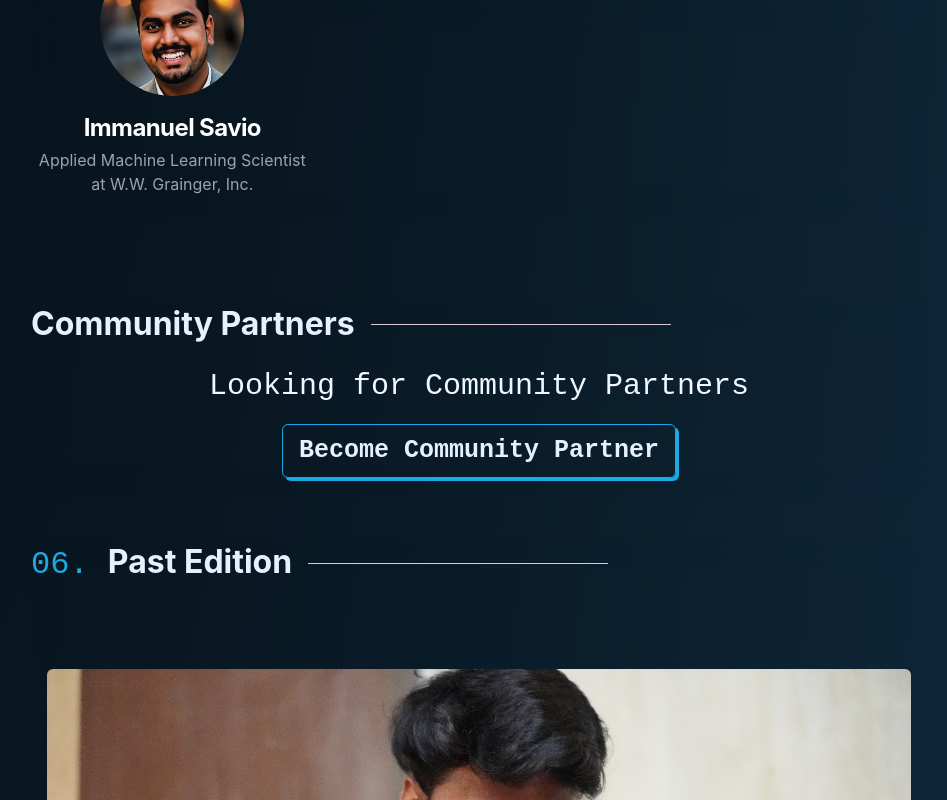
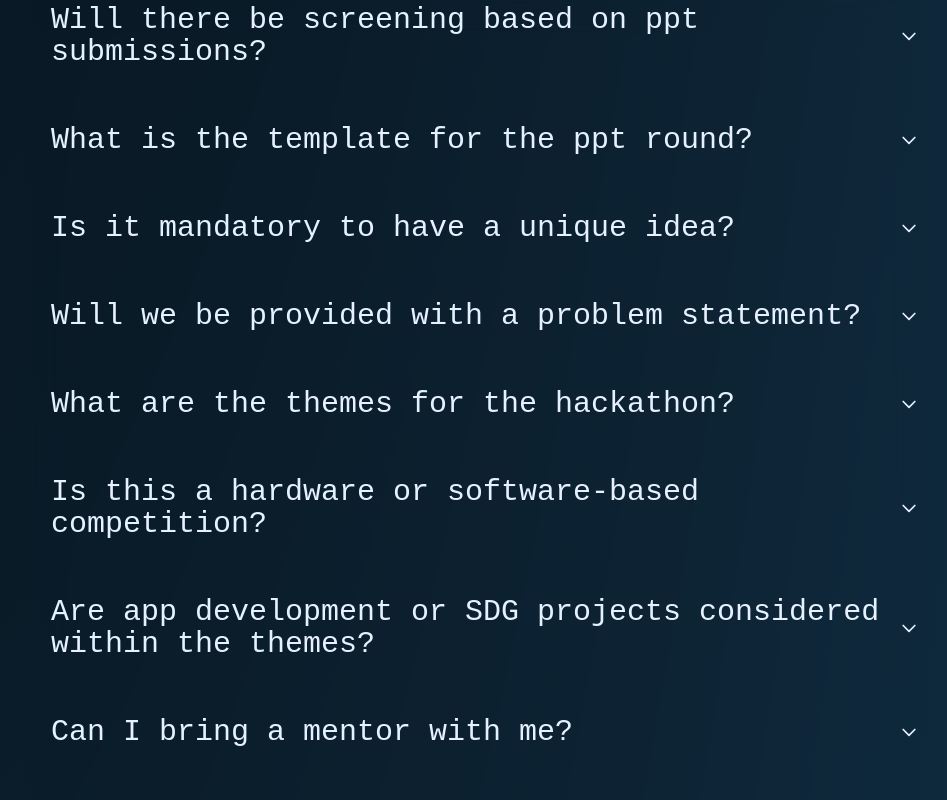
Before and after one commit to theajthakur/gih24, a React (Create React App) app: page / in a window 1280 px wide. Shown: the part 5871-6671 px from the top of the page, without its empty margins (161-1108 px from the left). Built offline with nearby package versions, Linux system fonts and the light colour scheme.

Commit message:
Removed Community

```diff
--- a/src/App.jsx
+++ b/src/App.jsx
@@ -36,10 +36,10 @@ function App() {
         <Themes />
         <Schedule />
         <SponsersPartners />
-        <SpeakerJudges />
+        {/* <SpeakerJudges /> */}
         {/* <Team />
         <Mentors /> */}
-        <CommunityPartners />
+        {/* <CommunityPartners /> */}
         <CarouselComp />
         {/* <OrgTeam /> */}
         <FAQs />
```
Also changed, not shown: 1 other file (tests, documents, lock files or other folders).
